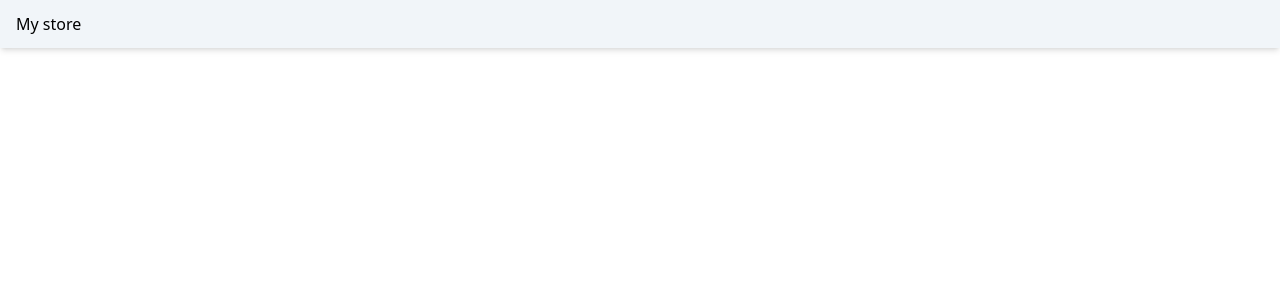
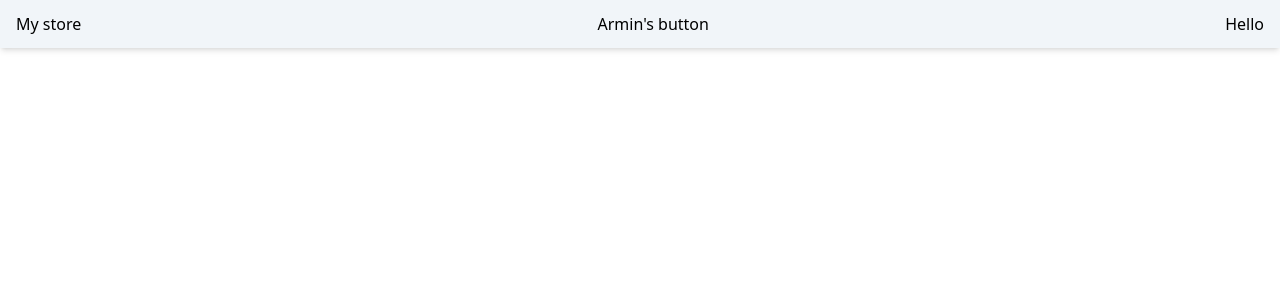
Before and after one commit to Arminbusatlic72/angular19-ecomm, an Angular app: page / in a window 1280 px wide. Shown: the top 300 px of the page. Built offline with nearby package versions, Linux system fonts and the light colour scheme.

Commit message:
Creating reusable Button component with dynamic values using input and output

```diff
--- a/src/app/components/header/header.component.ts
+++ b/src/app/components/header/header.component.ts
@@ -1,13 +1,28 @@
 import { Component } from '@angular/core';
+import { PrimaryButtonComponent } from '../primary-button/primary-button.component';
 
 @Component({
   selector: 'app-header',
-  imports: [],
+  imports: [PrimaryButtonComponent],
   template: `
-    <div class="bg-slate-100 px-4 py-3 shadow-md"><span>My store</span></div>
+    <div class="bg-slate-100 px-4 py-3 shadow-md flex justify-between">
+      <span>My store</span
+      ><app-primary-button
+        label="Armin's button"
+        (btnClicked)="handleButtonClick()"
+      ></app-primary-button>
+      <app-primary-button label="Hello" (btnClicked)="handleHelloClick()" />
+    </div>
   `,
   styles: `
 
   `,
 })
-export class HeaderComponent {}
+export class HeaderComponent {
+  handleButtonClick() {
+    alert('button click handled');
+  }
+  handleHelloClick() {
+    alert('Hello click handled');
+  }
+}
--- /dev/null
+++ b/src/app/components/primary-button/primary-button.component.ts
@@ -0,0 +1,12 @@
+import { Component, input, output } from '@angular/core';
+
+@Component({
+  selector: 'app-primary-button',
+  imports: [],
+  template: ` <button (click)="this.btnClicked.emit()">{{ label() }}</button> `,
+  styles: ``,
+})
+export class PrimaryButtonComponent {
+  label = input('');
+  btnClicked = output();
+}
```
